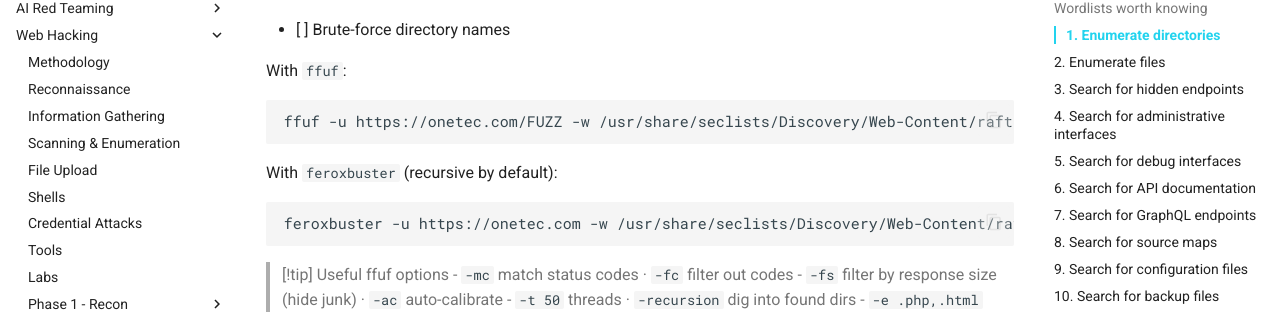
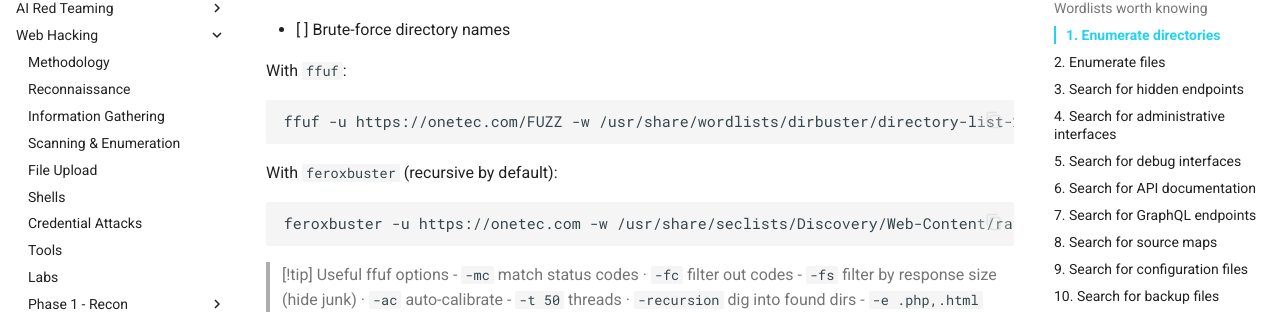
Before and after one commit to osamashalabi432-png/doc-osamashalabi, an MkDocs documentation site: the page built from docs/red-teaming/web-hacking/phase4 - Content Discovery/Content Discovery.md, in a window 1280 px wide and 900 px high, scrolled down 530 px. Shown: the part 149-461 px from the top of the window. Built offline with MkDocs 1.6.1 and Material for MkDocs 9.7.7, drawn with Linux system fonts in a browser that asks for light colours; comment, search, counter and statistics services are not loaded.

Commit message:
vault backup: 2026-10-02 17:04:39

````diff
--- a/docs/red-teaming/web-hacking/phase4 - Content Discovery/Content Discovery.md
+++ b/docs/red-teaming/web-hacking/phase4 - Content Discovery/Content Discovery.md
@@ -21,7 +21,7 @@ sudo apt install seclists
 With `ffuf`:
 
 ```bash
-ffuf -u https://onetec.com/FUZZ -w /usr/share/seclists/Discovery/Web-Content/raft-medium-directories.txt -mc 200,204,301,302,307,401,403 -recursion -recursion-depth 5
+ffuf -u https://onetec.com/FUZZ -w /usr/share/wordlists/dirbuster/directory-list-2.3-medium.txt -mc 200,204,301,302,307,401,403 -recursion -recursion-depth 5
 ```
 
 With `feroxbuster` (recursive by default):
````
